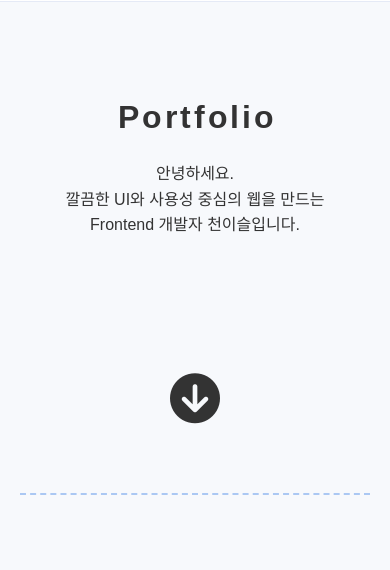
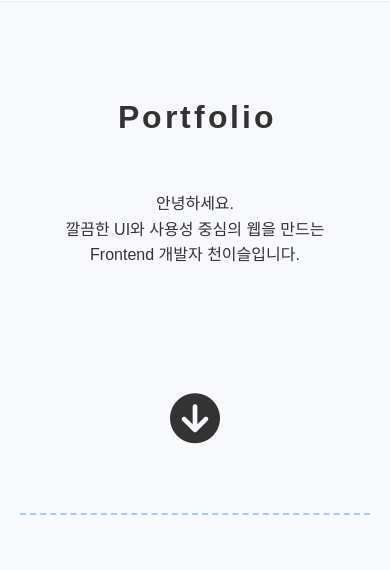
Before and after one commit to cheoniseul/web-portfolio, a plain HTML site: page index.html in a window 390 px wide. Shown: the part 68-638 px from the top of the page. Drawn offline with Linux system fonts and the light colour scheme.

Commit message:
hero.css 모바일 반응형 수정

```diff
--- a/css/hero.css
+++ b/css/hero.css
@@ -104,13 +104,14 @@
     }
 
     .hero_section p {
+        margin-top: 30px;
         font-size: 16px;
         color: #333;
     }
 
     .hero_btn i{
         font-size: 50px;
-        margin-top: 40px;
+        margin-top: 30px;
         display: flex;
         justify-content: center;
     }
```
